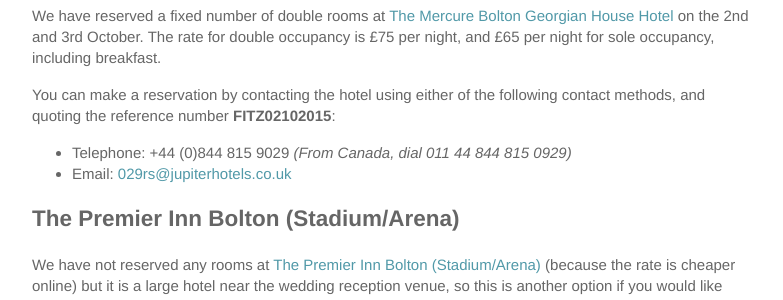
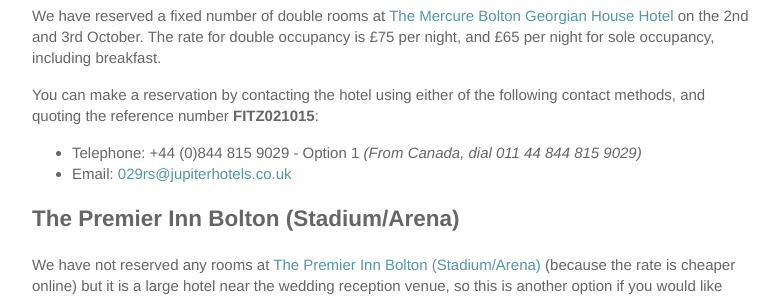
Before and after one commit to jfitzell/weddingsite, a Jekyll site: the page built from accommodation.md, in a window 1280 px wide. Shown: the part 463-763 px from the top of the page, without its empty margins (248-1031 px from the left). Built offline with Jekyll 4.4.1, drawn with Linux system fonts in a browser that asks for light colours; some web fonts are replaced.

Commit message:
Correct phone number and reference number :S

```diff
--- a/accommodation.md
+++ b/accommodation.md
@@ -14,9 +14,9 @@
 
 We have reserved a fixed number of double rooms at <a target="_blank" href="http://www.mercurebolton.co.uk/">The Mercure Bolton Georgian House Hotel</a> on the 2nd and 3rd October. The rate for double occupancy is £75 per night, and £65 per night for sole occupancy, including breakfast.
 
-You can make a reservation by contacting the hotel using either of the following contact methods, and quoting the reference number **FITZ02102015**:
+You can make a reservation by contacting the hotel using either of the following contact methods, and quoting the reference number **FITZ021015**:
 
-* Telephone: +44 (0)844 815 9029 *(From Canada, dial 011 44 844 815 0929)*
+* Telephone: +44 (0)844 815 9029 - Option 1 *(From Canada, dial 011 44 844 815 9029)*
 * Email: [029rs@jupiterhotels.co.uk](mailto:029rs@jupiterhotels.co.uk)
 
 
```
